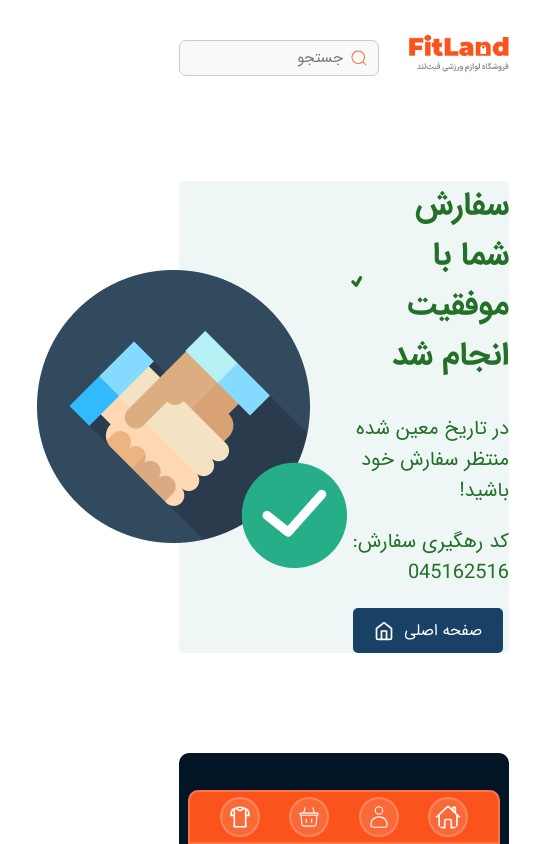
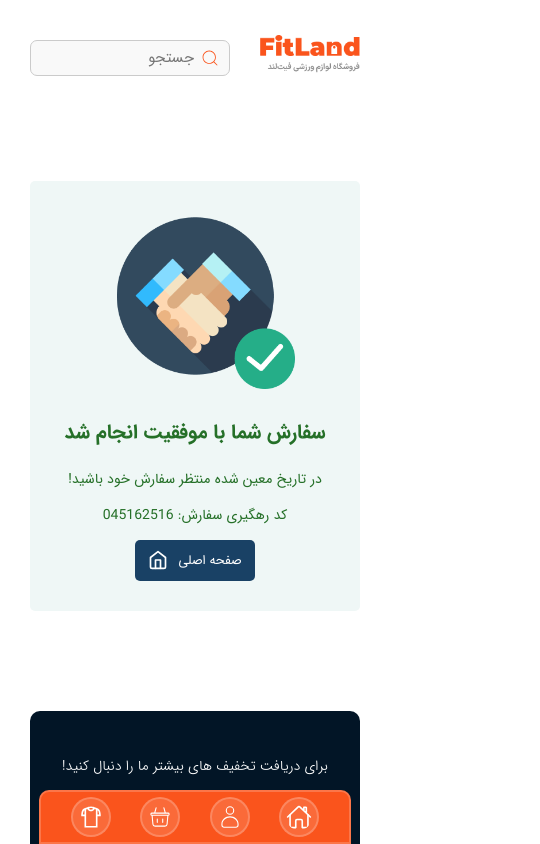
Before and after one commit to NooberThanYall/FitLand, a React (Vite) app: page /SuccessfulPurchase in a window 390 px wide. Shown: the top 844 px of the page, 540 px wide, since content can reach past the window. Built offline with nearby package versions, Linux system fonts and the light colour scheme.

Commit message:
make responsive the SuccessfulPurchase page

```diff
--- a/src/Components/SuccessfulPurchase/SuccessfulPurchase.css
+++ b/src/Components/SuccessfulPurchase/SuccessfulPurchase.css
@@ -1,10 +1,12 @@
 .container-SuccessfulPurchase{
+    width: 100%;
     display: flex;
     background-color: #EFF7F6;
     border-radius: 5px;
     align-items: center;
-    justify-content: space-around;
+    justify-content: center;
     margin-top: 100px;
+    padding: 30px;
 }
 
 .container-texts-SuccessfulPurchase{
@@ -47,5 +49,3 @@
     justify-content: center;
     padding: 10px 0px;
 }
-
-.container-img-SuccessfulPurchase{}
--- a/src/Components/SuccessfulPurchase/SuccessfulPurchase.tsx
+++ b/src/Components/SuccessfulPurchase/SuccessfulPurchase.tsx
@@ -10,14 +10,14 @@ export default function SuccessfulPurchase() {
         <div className="container-SuccessfulPurchase">
 
             <div className="container-texts-SuccessfulPurchase">
-                <p className="title-SuccessfulPurchase">سفارش شما با موفقیت انجام شد <TiTick size={60} /></p>
+                <p className="title-SuccessfulPurchase">سفارش شما با موفقیت انجام شد</p>
                 <p className="desc-SuccessfulPurchase">در تاریخ معین شده منتظر سفارش خود باشید!</p>
                 <p className="buy-code-SuccessfulPurchase">کد رهگیری سفارش: 045162516</p>
                 <Link className="btn-SuccessfulPurchase" to={'/'}>صفحه اصلی <FiHome size={20} /></Link>
             </div>
 
             <div className="container-img-SuccessfulPurchase">
-                <img src="Imgs/img-SuccessfulPurchase.png" alt="" />
+                <img src="Imgs/img-SuccessfulPurchase.png" className='img-SuccessfulPurchase' />
             </div>
         </div>
     </div>
--- a/src/Components/SuccessfulPurchase/mediaSuccessfulPurchase.css
+++ b/src/Components/SuccessfulPurchase/mediaSuccessfulPurchase.css
@@ -0,0 +1,196 @@
+@media only screen and (max-width: 950px) {
+    .title-SuccessfulPurchase{
+        font-size: 30px;
+    }
+
+    .container-img-SuccessfulPurchase{
+        width: 330px;
+    }
+
+    .img-SuccessfulPurchase{
+        width: 100%;
+    }
+}
+
+@media only screen and (max-width: 890px) {
+    .title-SuccessfulPurchase{
+        font-size: 29px;
+    }
+
+    .container-img-SuccessfulPurchase{
+        width: 300px;
+    }
+}
+
+@media only screen and (max-width: 840px) {
+    .title-SuccessfulPurchase{
+        font-size: 27px;
+    }
+
+    .container-img-SuccessfulPurchase{
+        width: 270px;
+    }
+
+    .desc-SuccessfulPurchase{
+        font-size: 18px;
+    }
+
+    .buy-code-SuccessfulPurchase{
+        font-size: 18px;
+    }
+
+    .btn-SuccessfulPurchase{
+        font-size: 15px;
+        width: 140px;
+    }
+}
+
+@media only screen and (max-width: 800px) {
+    .title-SuccessfulPurchase{
+        font-size: 26px;
+    }
+
+    .container-img-SuccessfulPurchase{
+        width: 240px;
+    }
+
+    .desc-SuccessfulPurchase{
+        font-size: 17px;
+    }
+
+    .buy-code-SuccessfulPurchase{
+        font-size: 17px;
+    }
+
+    .btn-SuccessfulPurchase{
+        font-size: 14px;
+    }
+}
+
+@media only screen and (max-width: 750px) {
+    .title-SuccessfulPurchase{
+        font-size: 25px;
+    }
+
+    .container-img-SuccessfulPurchase{
+        width: 200px;
+    }
+
+    .desc-SuccessfulPurchase{
+        font-size: 16px;
+    }
+
+    .buy-code-SuccessfulPurchase{
+        font-size: 16px;
+    }
+}
+
+@media only screen and (max-width: 700px) {
+    .title-SuccessfulPurchase{
+        font-size: 23px;
+    }
+
+    .container-img-SuccessfulPurchase{
+        width: 170px;
+    }
+
+    .desc-SuccessfulPurchase{
+        font-size: 15px;
+    }
+
+    .buy-code-SuccessfulPurchase{
+        font-size: 15px;
+    }
+}
+
+@media only screen and (max-width: 640px) {
+    .title-SuccessfulPurchase{
+        font-size: 21px;
+    }
+
+    .container-img-SuccessfulPurchase{
+        width: 150px;
+    }
+
+    .desc-SuccessfulPurchase{
+        font-size: 14px;
+    }
+
+    .buy-code-SuccessfulPurchase{
+        font-size: 14px;
+    }
+}
+
+@media only screen and (max-width: 640px){
+
+    .container-SuccessfulPurchase{
+        flex-direction: column-reverse;
+        gap: 20px;
+    }
+
+    .title-SuccessfulPurchase{
+        font-size: 28px;
+    }
+
+    .container-img-SuccessfulPurchase{
+        width: 200px;
+    }
+
+    .desc-SuccessfulPurchase{
+        font-size: 20px;
+    }
+
+    .buy-code-SuccessfulPurchase{
+        font-size: 20px;
+    }
+}
+
+@media only screen and (max-width: 540px){
+
+    .title-SuccessfulPurchase{
+        font-size: 25px;
+    }
+
+    .desc-SuccessfulPurchase{
+        font-size: 18px;
+    }
+
+    .buy-code-SuccessfulPurchase{
+        font-size: 18px;
+    }
+}
+
+@media only screen and (max-width: 490px){
+
+    .title-SuccessfulPurchase{
+        font-size: 21px;
+    }
+
+    .desc-SuccessfulPurchase{
+        font-size: 15px;
+    }
+
+    .buy-code-SuccessfulPurchase{
+        font-size: 15px;
+    }
+}
+
+@media only screen and (max-width: 400px){
+
+    .title-SuccessfulPurchase{
+        font-size: 20px;
+    }
+
+    .desc-SuccessfulPurchase{
+        font-size: 14px;
+    }
+
+    .buy-code-SuccessfulPurchase{
+        font-size: 14px;
+    }
+
+    .btn-SuccessfulPurchase{
+        font-size: 13px;
+        width: 120px;
+    }
+}
```
